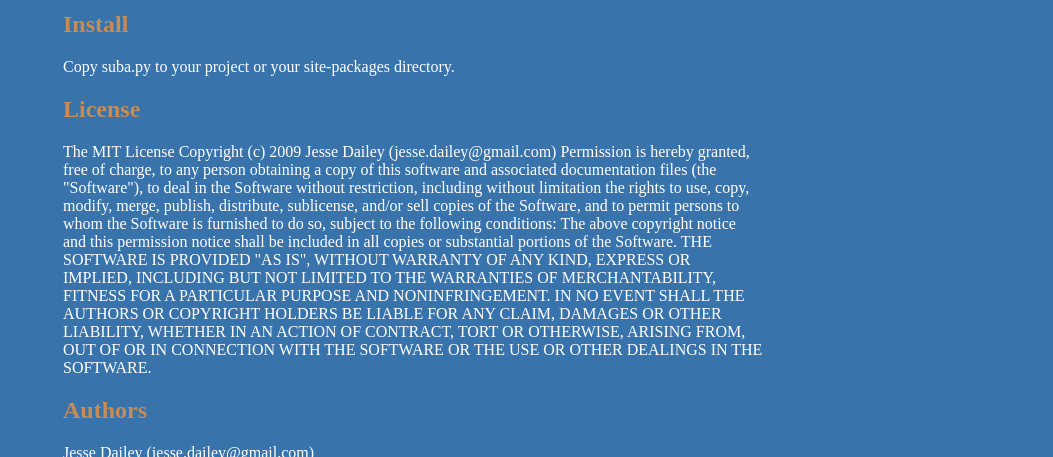
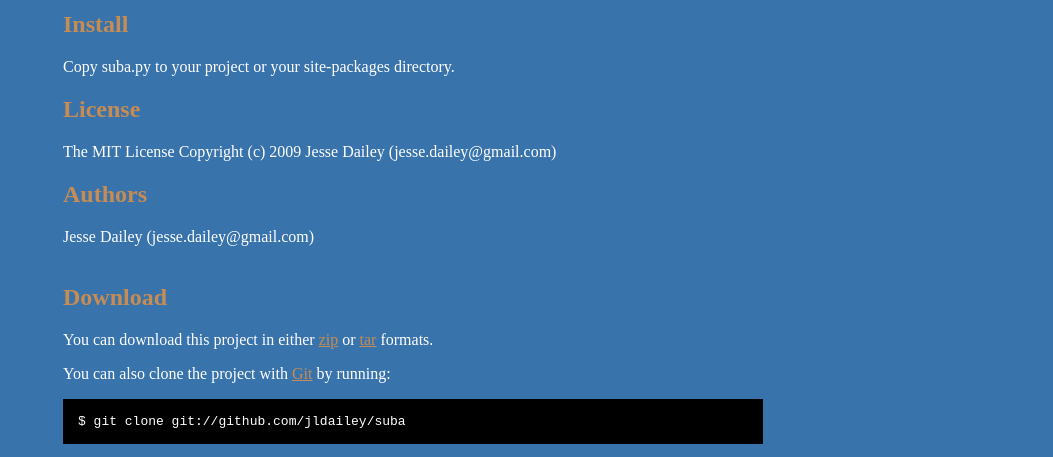
Before and after one commit to jldailey/suba, a plain HTML site: page index.html in a window 1280 px wide. Shown: the part 322-779 px from the top of the page, without its empty margins (227-1280 px from the left). Drawn offline with Linux system fonts and the light colour scheme.

Commit message:
removed full license text from page

```diff
--- a/index.html
+++ b/index.html
@@ -59,23 +59,6 @@
 
 Copyright (c) 2009 Jesse Dailey (jesse.dailey@gmail.com)
 
-Permission is hereby granted, free of charge, to any person obtaining a copy
-of this software and associated documentation files (the "Software"), to deal
-in the Software without restriction, including without limitation the rights
-to use, copy, modify, merge, publish, distribute, sublicense, and/or sell
-copies of the Software, and to permit persons to whom the Software is
-furnished to do so, subject to the following conditions:
-
-The above copyright notice and this permission notice shall be included in
-all copies or substantial portions of the Software.
-
-THE SOFTWARE IS PROVIDED "AS IS", WITHOUT WARRANTY OF ANY KIND, EXPRESS OR
-IMPLIED, INCLUDING BUT NOT LIMITED TO THE WARRANTIES OF MERCHANTABILITY,
-FITNESS FOR A PARTICULAR PURPOSE AND NONINFRINGEMENT. IN NO EVENT SHALL THE
-AUTHORS OR COPYRIGHT HOLDERS BE LIABLE FOR ANY CLAIM, DAMAGES OR OTHER
-LIABILITY, WHETHER IN AN ACTION OF CONTRACT, TORT OR OTHERWISE, ARISING FROM,
-OUT OF OR IN CONNECTION WITH THE SOFTWARE OR THE USE OR OTHER DEALINGS IN
-THE SOFTWARE.</p>
 <h2>Authors</h2>
 <p>Jesse Dailey (jesse.dailey@gmail.com)
 <br/>
```
